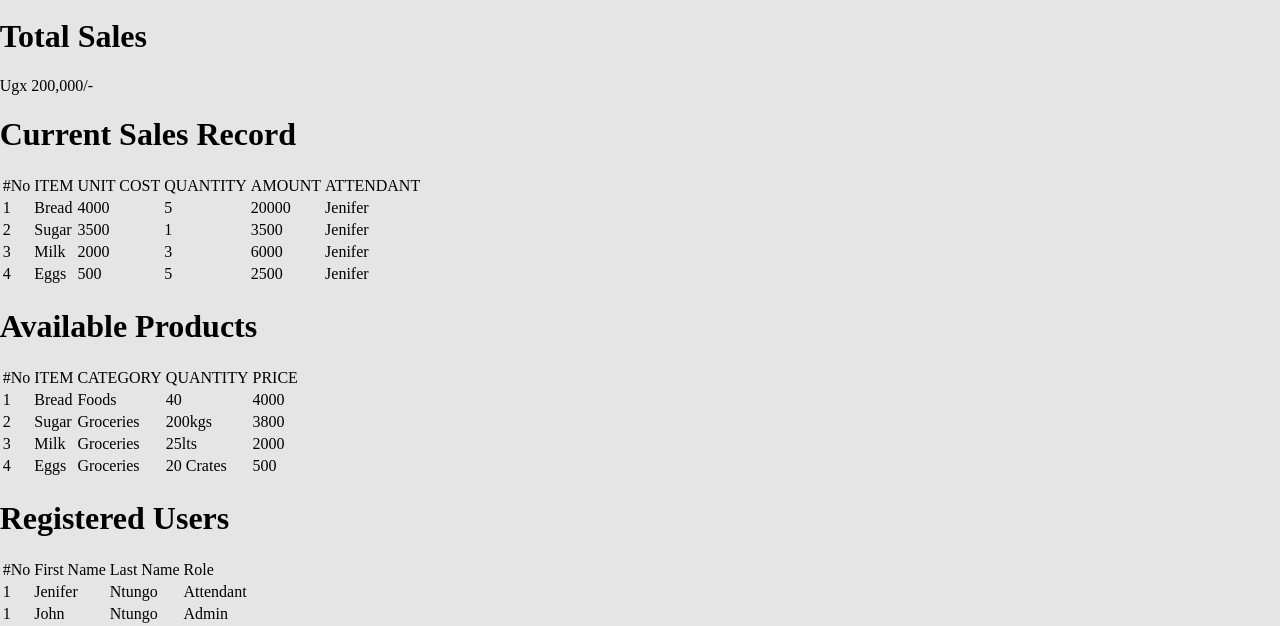
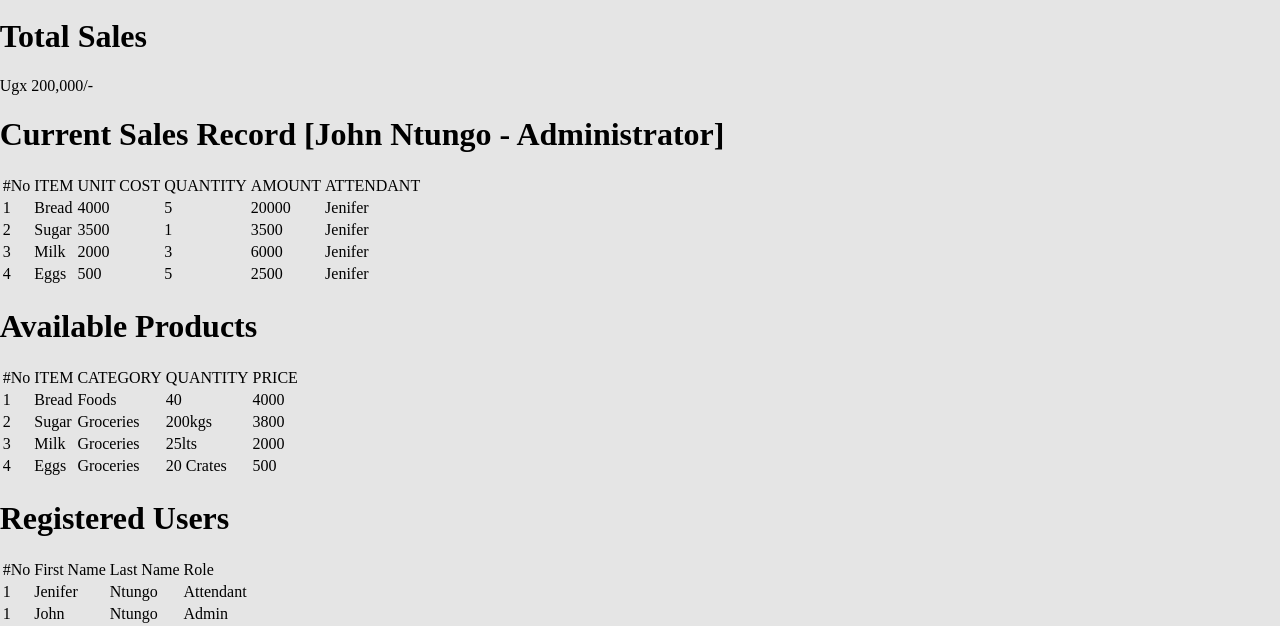
Before and after one commit to ruju256/Store-Manager, a plain HTML site: page UI/admin_dashboard.html in a window 1280 px wide. Shown: the part 901-1527 px from the top of the page. Drawn offline with Linux system fonts and the light colour scheme.

Commit message:
added user name and role on on admin index page

```diff
--- a/UI/admin_dashboard.html
+++ b/UI/admin_dashboard.html
@@ -22,7 +22,7 @@
             <h1 class="h1-custom">Total Sales</h1>
             <div class="right sales">Ugx 200,000/-</div>
             <div class="section-padding card">
-                <h1 class="heading">Current Sales Record</h1>
+                <h1 class="heading">Current Sales Record [John Ntungo - Administrator]</h1>
                 <table class="container">
                     <tr>
                         <td>#No</td>
```
